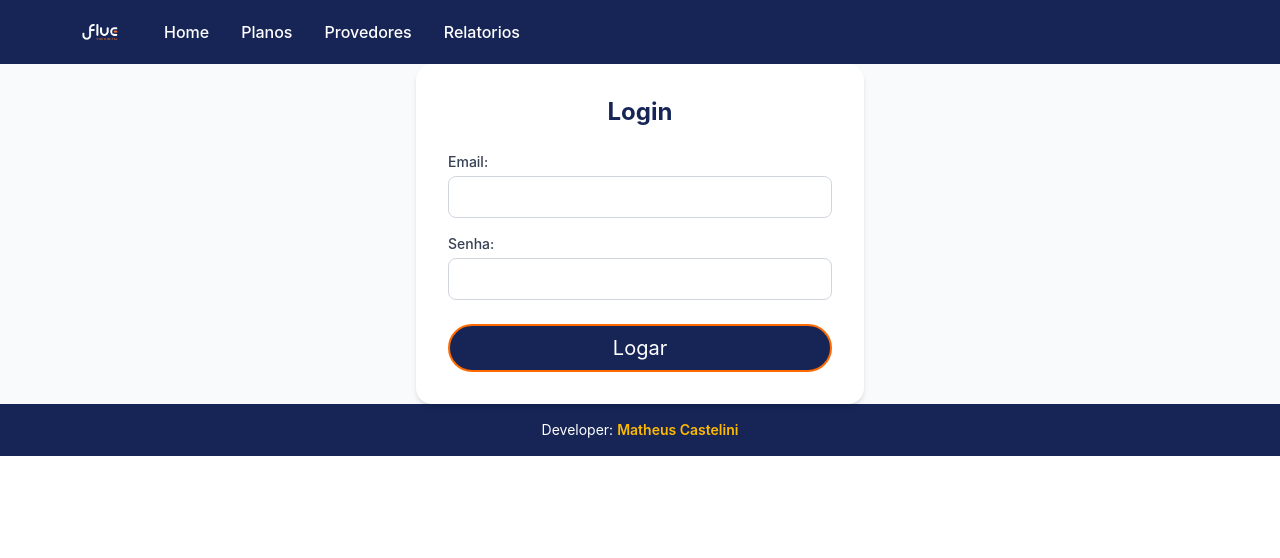
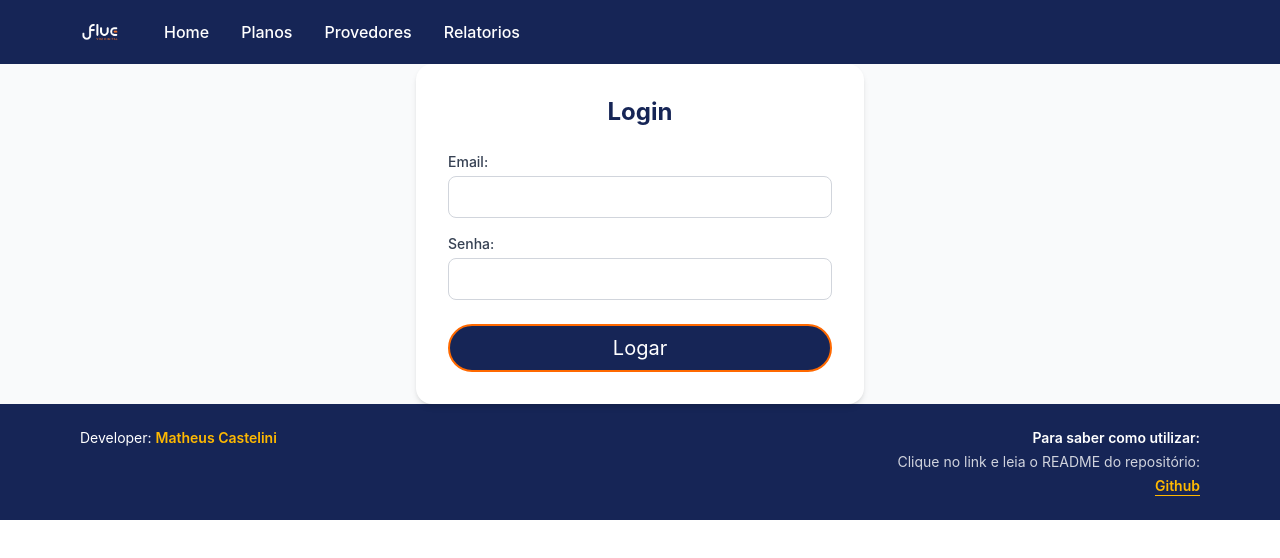
Before and after one commit to MatrCastelini23/projetoProvedor, a React (Vite) app in the folder frontend/: page /login in a window 1280 px wide. Shown: the top 558 px of the page. Built offline with nearby package versions, Linux system fonts and the light colour scheme; no server answers.

Commit message:
dev: estilização da pagina 404 e padronização de mensagem de dados nulos

```diff
--- a/frontend/src/components/layoout/Footer/index.tsx
+++ b/frontend/src/components/layoout/Footer/index.tsx
@@ -1,9 +1,24 @@
 export const Footer = () => {
   return (
-    <footer className="bg-blue-950">
-      <div className="max-w-6xl mx-auto px-4 py-4 flex items-center justify-center gap-1 text-sm">
-        <span className="text-white">Developer: </span>
-        <span className="text-amber-400 font-semibold">Matheus Castelini</span>
+    <footer className="bg-blue-950 text-white">
+      <div className="max-w-6xl mx-auto px-4 py-6 flex flex-col md:flex-row items-center md:items-start justify-between gap-6 text-sm">
+        <div className="flex items-center gap-1">
+          <span className="text-white">Developer:</span>
+          <span className="text-amber-400 font-semibold">Matheus Castelini</span>
+        </div>
+
+        <div className="flex flex-col items-center md:items-end gap-1 text-center md:text-right">
+          <h2 className="font-semibold text-white">Para saber como utilizar:</h2>
+          <p className="text-white/80">Clique no link e leia o README do repositório:</p>
+          <a
+            href="https://github.com/MatrCastelini23/projetoProvedor"
+            target="_blank"
+            rel="noopener noreferrer"
+            className="text-amber-400 font-semibold underline underline-offset-4 hover:text-amber-300 transition-colors"
+          >
+            Github
+          </a>
+        </div>
       </div>
     </footer>
   )
--- /dev/null
+++ b/frontend/src/components/ui/Message/MessageNull.tsx
@@ -0,0 +1,14 @@
+
+interface IMessageNullProps {
+  message: string
+}
+
+export const MessageNull = (props: IMessageNullProps) => {
+  return (
+    <div className="min-h-screen flex flex-col bg-white text-black">
+      <h1 className="text-2xl font-bold text-center text-black mb-6">
+        {props.message}
+      </h1>
+    </div>
+  )
+}
--- a/frontend/src/pages/NoPage/index.tsx
+++ b/frontend/src/pages/NoPage/index.tsx
@@ -1,11 +1,29 @@
-
+import { useNavigate } from "react-router-dom"
+import { Header } from "../../components/layoout/Header"
+import { Footer } from "../../components/layoout/Footer"
 
 export const NoPage = () => {
+  const navigate = useNavigate();
 
   return (
-    <div>
-      <h1>404</h1>
-      <h3>Sem pagina</h3>
+    <div className="min-h-screen flex flex-col bg-white text-black">
+      <Header />
+      <main className="flex-1 flex items-center justify-center px-4 py-16">
+        <div className="max-w-md w-full text-center rounded-2xl border-2 border-amber-700 shadow-md p-10">
+          <h1 className="text-8xl font-extrabold text-blue-950">404</h1>
+          <h2 className="mt-4 text-2xl font-bold text-black">Página não encontrada</h2>
+          <p className="mt-2 text-black/70">
+            O endereço que você tentou acessar não existe. Navegue para outra página, por favor.
+          </p>
+          <button
+            onClick={() => navigate("/")}
+            className="mt-6 rounded-full text-lg text-white bg-blue-950 hover:bg-blue-900 px-6 py-2 transition-colors border-2 border-amber-700"
+          >
+            Voltar para o início
+          </button>
+        </div>
+      </main>
+      <Footer />
     </div>
   )
 }
--- a/frontend/src/pages/Planos/index.tsx
+++ b/frontend/src/pages/Planos/index.tsx
@@ -4,6 +4,7 @@ import axios from "axios";
 import { LoginRediretion } from "../../services/LoginRediretion";
 import { Header } from "../../components/layoout/Header";
 import { Footer } from "../../components/layoout/Footer";
+import { MessageNull } from "../../components/ui/Message/MessageNull";
 //import { useMoneyInput } from "../../hooks/useMoneyInput";
 
 
@@ -37,10 +38,12 @@ export const Planos = () => {
 
 
   if (!plans) return (
-    <h1>Sem planos</h1>
+    <MessageNull
+      message="Sem planos"
+    />
   )
   return (
-    <>
+    <div className="min-h-screen flex flex-col bg-white text-black">
       <Header />
       <main className="w-full bg-white text-black p-16">
         <div className="flex gap-8 items-start justify-center flex-wrap">
@@ -73,6 +76,6 @@ export const Planos = () => {
         </div>
       </main>
       <Footer />
-    </>
+    </div>
   )
 }
--- a/frontend/src/pages/Providers/ProviderDetails/index.tsx
+++ b/frontend/src/pages/Providers/ProviderDetails/index.tsx
@@ -5,6 +5,7 @@ import axios from "axios";
 import { LoginRediretion } from "../../../services/LoginRediretion";
 import { Header } from "../../../components/layoout/Header";
 import { Footer } from "../../../components/layoout/Footer";
+import { MessageNull } from "../../../components/ui/Message/MessageNull";
 
 export const ProviderDetails = () => {
   const { id } = useParams();
@@ -31,7 +32,7 @@ export const ProviderDetails = () => {
       );
     }
   }
-  if (!provider) return <div>Provedor não existe</div>
+  if (!provider) return <MessageNull message="Provedor não encontrado" />
 
   return (
     <div className="min-h-screen flex flex-col bg-white text-black">
--- a/frontend/src/pages/Providers/index.tsx
+++ b/frontend/src/pages/Providers/index.tsx
@@ -5,6 +5,7 @@ import { LoginRediretion } from "../../services/LoginRediretion";
 import Spinner from "../../components/ui/effects/Spinner";
 import { useFetchProviders } from "../../hooks/Provedores/Provetores"
 import { useNavigate } from "react-router-dom";
+import { MessageNull } from "../../components/ui/Message/MessageNull";
 
 export const Provedores = () => {
   const { providers, loading, error } = useFetchProviders();
@@ -30,7 +31,7 @@ export const Provedores = () => {
       );
     }
   }
-  if (!providers) return <div>Sem provedores</div>
+  if (!providers) return <MessageNull message="Sem provedores Cadastrados" />
 
   return (
     <div className="min-h-screen flex flex-col bg-white text-black">
```
